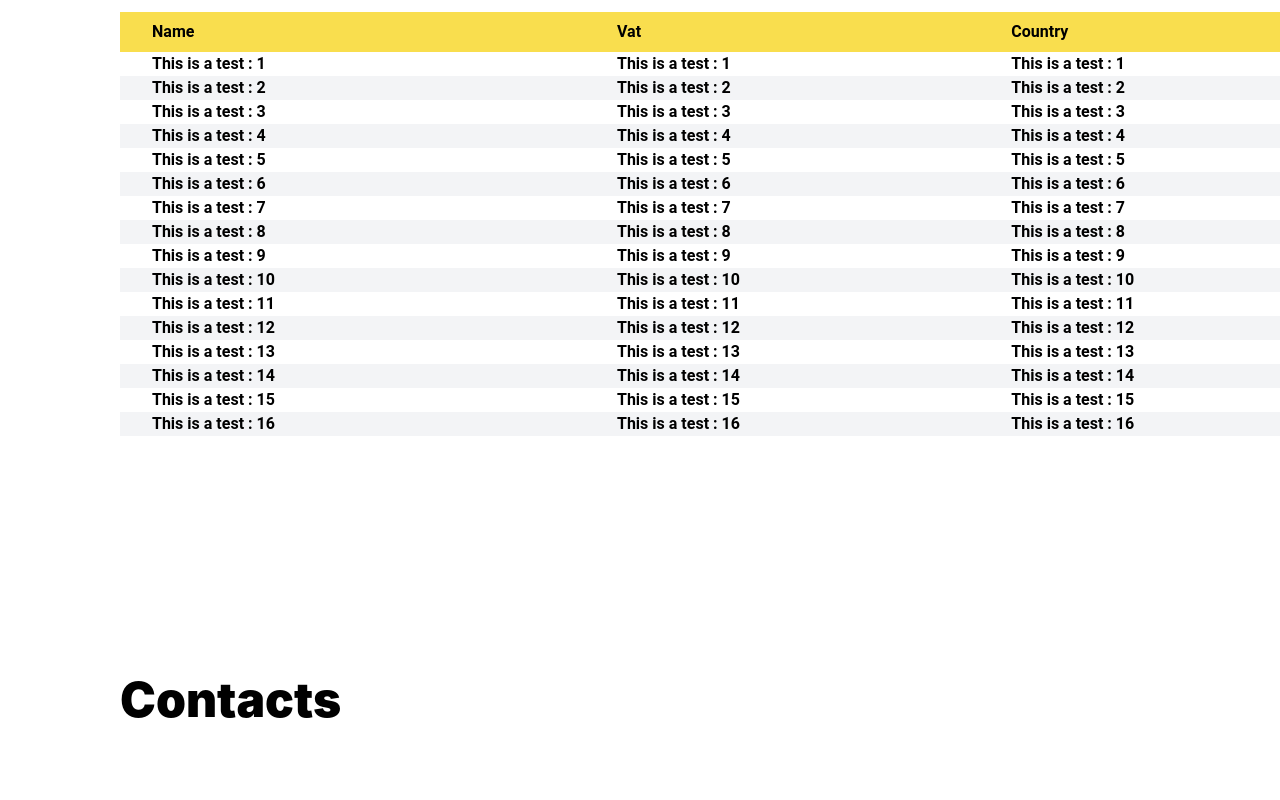
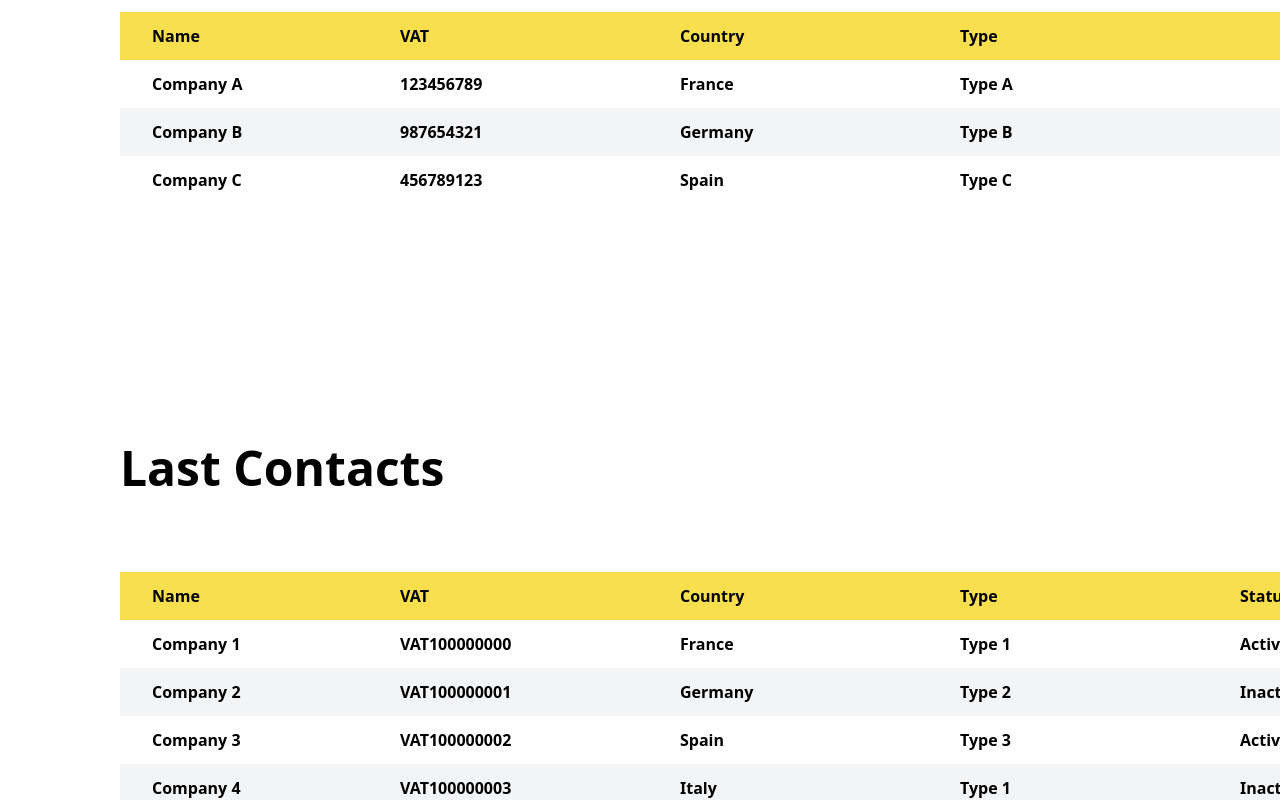
Before and after one commit to HakimBaidouri/COGIP, a React (Vite) app in the folder frontend/: page / in a window 1280 px wide. Shown: the part 1180-1980 px from the top of the page. Built offline with nearby package versions, Linux system fonts and the light colour scheme.

Commit message:
Datalist module done

```diff
--- a/frontend/src/assets/tailwindcss/tailwindcss.css
+++ b/frontend/src/assets/tailwindcss/tailwindcss.css
@@ -3,6 +3,10 @@
 
 @theme {
     --color-cogip-yellow: rgb(249, 222, 78);
+
+}
+
+:root {
     --font-cogip-inter: "Inter", serif;
     --font-cogip-roboto: "Roboto", sans-serif;
 }
--- a/frontend/src/components/datalist.jsx
+++ b/frontend/src/components/datalist.jsx
@@ -1,53 +1,50 @@
-export default function Datalist({table_name, nbre_rows, column1, column2, column3, column4}) {
-    return (<section className="p-30 flex">
-        <div className="datalist">
+export default function Datalist({table, nbre_rows, columns}) {
+    // S'assurer qu'il y a toujours 6 colonnes
+    const completeColumns = Array.from({length: 6}, (_, index) => {
+        return columns[index] || {
+            name: '',
+            data: Array(nbre_rows).fill('')
+        }; // Remplir avec des colonnes vides si nécessaire
+    });
 
-            <h2 className="font-black font-cogip-inter text-5xl capitalize pb-20">{table_name}</h2>
-
-            <table className="w-420">
-
-                <Columns column1={column1} column2={column2} column3={column3} column4={column4}/>
-                <Rows nbre_rows={nbre_rows}/>
-
-            </table>
-        </div>
-    </section>);
+    return (
+        <section className="p-30 flex">
+            <div className="datalist">
+                <h2 className="font-black font-cogip-inter text-5xl capitalize pb-20">last {table}</h2>
+                <table className="w-420">
+                    <thead>
+                    <Columns columns={completeColumns}/>
+                    </thead>
+                    <tbody>
+                    <Rows nbre_rows={nbre_rows} columns={completeColumns}/>
+                    </tbody>
+                </table>
+            </div>
+        </section>
+    );
 }
 
-function Columns({column1, column2, column3, column4}) {
+function Columns({columns}) {
     return (
-        <tr className="text-left font-cogip-roboto bg-cogip-yellow h-10 capitalize font-semibold ">
-            <th className="pl-8">{column1}</th>
-            <th>{column2}</th>
-            <th>{column3}</th>
-            <th>{column4}</th>
+        <tr className="text-left font-cogip-roboto bg-cogip-yellow h-12 capitalize font-semibold">
+            {columns.map((col, index) => (
+                <th key={index} className={index === 0 ? "pl-8 w-1/6" : "w-1/6"}>{col.name}</th> // Appliquer pl-8 uniquement à la première colonne
+            ))}
         </tr>
     );
-
 }
 
-function Rows({nbre_rows}) {
-
+function Rows({nbre_rows, columns}) {
     let rows = [];
 
     for (let i = 0; i < nbre_rows; i++) {
-
         const backgroundColor = i % 2 === 0 ? "bg-white" : "bg-gray-100";
 
         rows.push(
-            <tr className={`text-left font-cogip-roboto font-semibold pl3 ${backgroundColor}`}>
-                <td key={i} className="pl-8">
-                    This is a test : {i + 1}
-                </td>
-                <td key={i}>
-                    This is a test : {i + 1}
-                </td>
-                <td key={i}>
-                    This is a test : {i + 1}
-                </td>
-                <td key={i}>
-                    This is a test : {i + 1}
-                </td>
+            <tr className={`text-left font-cogip-roboto font-semibold pl-3 ${backgroundColor}`}>
+                {columns.map((col, index) => (
+                    <td key={index} className={index === 0 ? "pl-8 w-1/6 h-12" : "w-1/6 h-12"}>{col.data[i]}</td> // Appliquer pl-8 uniquement à la première colonne
+                ))}
             </tr>
         );
     }
--- a/frontend/src/pages/home.jsx
+++ b/frontend/src/pages/home.jsx
@@ -1,4 +1,45 @@
 import Datalist from "../components/datalist.jsx";
+
+const columns = [
+    {name: "Name", data: ["Company A", "Company B", "Company C"]},
+    {name: "VAT", data: ["123456789", "987654321", "456789123"]},
+    {name: "Country", data: ["France", "Germany", "Spain"]},
+    {name: "Type", data: ["Type A", "Type B", "Type C"]}
+];
+
+const columnsLarge = [
+    {name: "Name", data: Array.from({length: 100}, (_, i) => `Company ${i + 1}`)},
+    {name: "VAT", data: Array.from({length: 100}, (_, i) => `VAT${i + 100000000}`)},
+    {
+        name: "Country", data: Array.from({length: 100}, (_, i) => {
+            const countries = ["France", "Germany", "Spain", "Italy", "UK", "USA", "Canada", "Australia", "Netherlands", "Belgium"];
+            return countries[i % countries.length];
+        })
+    },
+    {name: "Type", data: Array.from({length: 100}, (_, i) => `Type ${i % 3 + 1}`)},
+    {name: "Status", data: Array.from({length: 100}, (_, i) => (i % 2 === 0 ? "Active" : "Inactive"))}
+];
+
+const columnsSmall = [
+    {
+        name: "Name",
+        data: ["Company A", "Company B", "Company C", "Company D", "Company E", "Company F", "Company G", "Company H", "Company I", "Company J"]
+    },
+    {
+        name: "VAT",
+        data: ["123456789", "987654321", "456789123", "321654987", "654321789", "789123456", "159753486", "753159852", "852963741", "963852741"]
+    },
+    {
+        name: "Country",
+        data: ["France", "Germany", "Spain", "Italy", "UK", "USA", "Canada", "Australia", "Netherlands", "Belgium"]
+    },
+    {
+        name: "Type",
+        data: ["Type A", "Type B", "Type C", "Type A", "Type B", "Type C", "Type A", "Type B", "Type C", "Type A"]
+    },
+    {name: "Year Founded", data: [2000, 2001, 2002, 2003, 2004, 2005, 2006, 2007, 2008, 2009]},
+    {name: "Employees", data: [50, 100, 150, 200, 250, 300, 350, 400, 450, 500]}
+];
 
 function Home() {
     return (
@@ -18,33 +59,21 @@ function Home() {
             </section>
 
             <Datalist
-                table_name={"companies"}
-                nbre_rows={16}
-                column1={"name"}
-                column2={"vat"}
-                column3={"country"}
-                column4={"Type"}
-
+                table={"invoices"}
+                nbre_rows={columns[0].data.length}
+                columns={columns}
             />
 
             <Datalist
-                table_name={"contacts"}
-                nbre_rows={120}
-                column1={"First Name"}
-                column2={"Last Name"}
-                column3={"Email"}
-                column4={"Phone"}
-
+                table={"contacts"}
+                nbre_rows={12}
+                columns={columnsLarge}
             />
 
             <Datalist
-                table_name={"invoices"}
-                nbre_rows={5}
-                column1={"Company Name"}
-                column2={"Invoice Date"}
-                column3={"Invoice Number"}
-                column4={"Total Amount"}
-
+                table={"companies"}
+                nbre_rows={columnsSmall[0].data.length}
+                columns={columnsSmall}
             />
 
             <section
```
